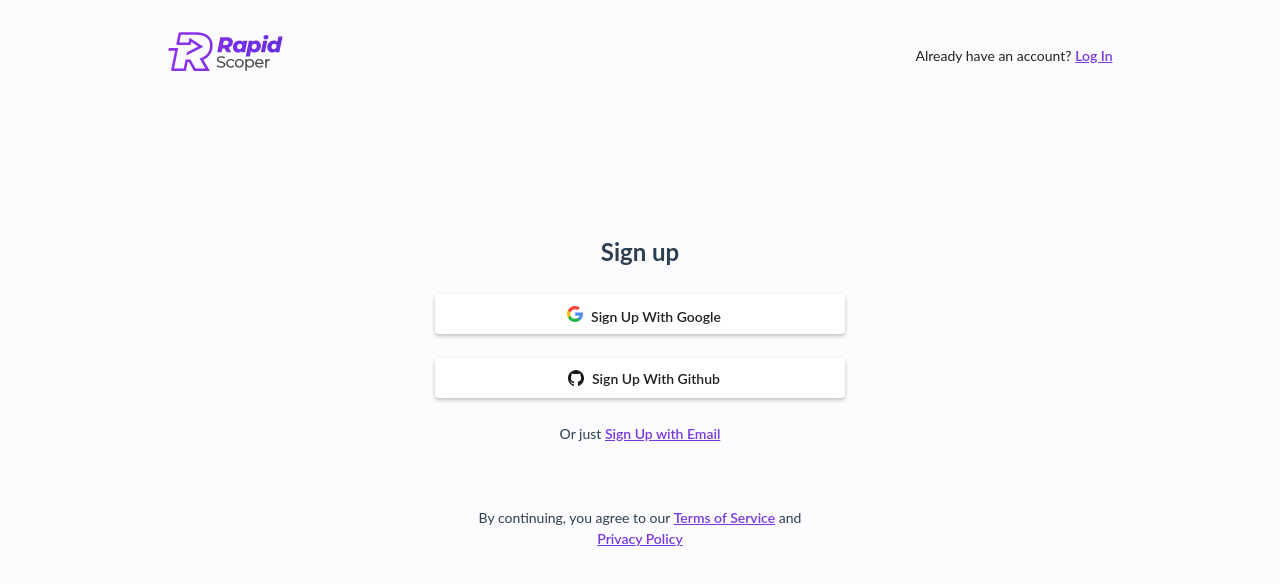
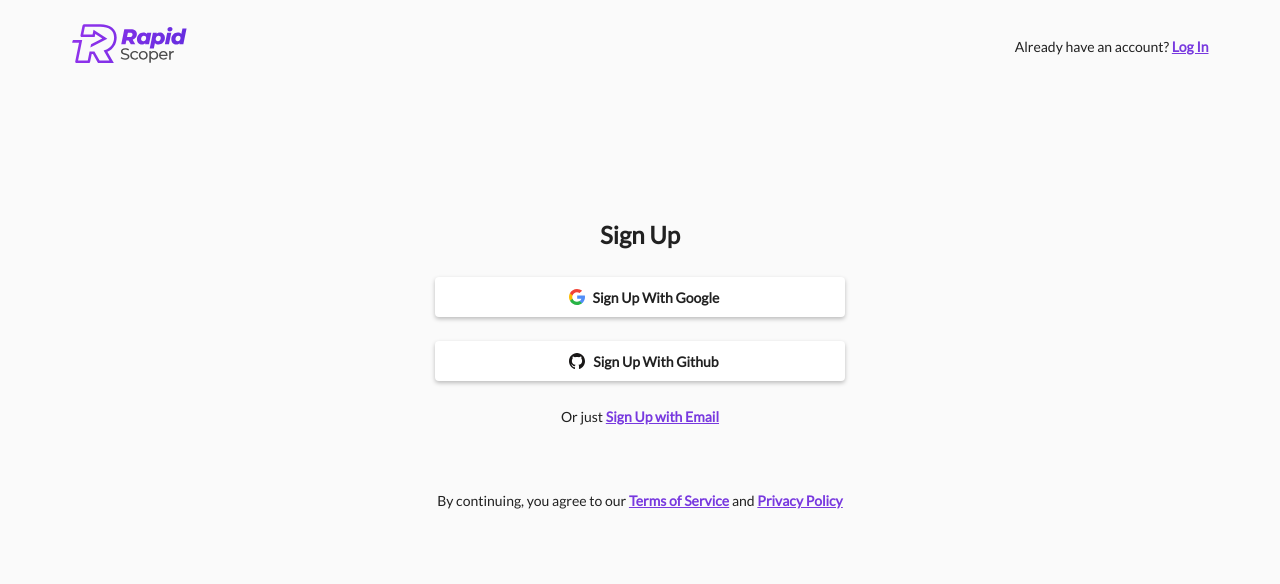
Before and after one commit to Mozzler/rapidscoper-frontend, a Vue app: page /signup in a window 1280 px wide. Shown: the top 584 px of the page. Built offline with nearby package versions, Linux system fonts and the light colour scheme; the HTML template or start-up script is replaced by a standard one.

Commit message:
fix style naming

```diff
--- a/src/App.vue
+++ b/src/App.vue
@@ -1,6 +1,6 @@
 <template>
   <v-app>
-    <v-content>
+    <v-content class="theme--rapid">
       <app-header/>
       <router-view />
     </v-content>
@@ -19,5 +19,5 @@ export default {
 </script>
 
 <style lang="scss">
-  @import './assets/scss/index.scss';
+  @import 'assets/scss/index';
 </style>
--- a/src/assets/scss/buttons.scss
+++ b/src/assets/scss/_buttons.scss
@@ -6,16 +6,14 @@ button {
   }
 
   &.social {
-    margin: 24px 0px 0px 0px;
+    margin: 24px 0 0 0;
     height: 40px;
     background: $color-white !important;
-    box-shadow: 0px 2px 4px rgba(0, 0, 0, 0.25) !important;
+    box-shadow: 0 2px 4px rgba(0, 0, 0, 0.25) !important;
+
     .v-btn__content {
       font-weight: 600;
       font-size: 14px;
-      span {
-        height: 17px;
-      }
     }
   }
 
--- /dev/null
+++ b/src/assets/scss/_forms.scss
@@ -0,0 +1,3 @@
+.signup-with-email {
+
+}
--- /dev/null
+++ b/src/assets/scss/_headers.scss
@@ -0,0 +1,13 @@
+.header-container {
+  padding: 32px 120px;
+  .app-logo {
+    height: 40px;
+    width: 115px;
+  }
+  p {
+    margin: 0px;
+  }
+  @media only screen and (max-width: 959px) {
+    padding: 16px;
+  }
+}
--- /dev/null
+++ b/src/assets/scss/_icons.scss
@@ -0,0 +1,8 @@
+.signup-container {
+
+  .social-button-icon {
+    margin: 0 8px;
+    width: 16px;
+    height: 16px;
+  }
+}
--- /dev/null
+++ b/src/assets/scss/_sections.scss
@@ -0,0 +1,17 @@
+.signup-section {
+  font-style: normal;
+  font-weight: 500;
+  text-align: center;
+  margin-top: 100px;
+}
+
+.signup-container {
+  max-width: 410px;
+
+  .signup-text-1 {
+    margin: 25px 0 0 0;
+  }
+  .signup-text-2 {
+    margin: 63px 0 0 0;
+  }
+}
--- a/src/assets/scss/index.scss
+++ b/src/assets/scss/index.scss
@@ -1,49 +1,21 @@
-@import 'variables.scss';
-@import 'buttons.scss';
-@import 'inputs.scss';
+@import url('https://fonts.googleapis.com/css?family=Lato&display=swap');
 
-.theme--light.application {
-  background: $color-app-background !important;
-}
+@import 'variables';
+@import 'buttons';
+@import 'headers';
+@import 'inputs';
+@import 'forms';
+@import 'sections';
+@import 'icons';
 
-.app {
-  font-family: Lato;
-  font-style: normal;
-  font-weight: 500;
-  -webkit-font-smoothing: antialiased;
-  -moz-osx-font-smoothing: grayscale;
-  text-align: center;
-  color: #2c3e50;
-  margin-top: 100px;
-}
-
-.app__img {
-  display: inline-block;
-  width: 200px;
-  height: 200px;
-  background-image: url('~@/assets/img/logo.png');
+.theme--rapid {
+  font-family: 'Lato', sans-serif;
 }
 
 h1 {
   font-size: 24px;
 }
-h3 {
-  margin: 40px 20px 0;
-}
-ul {
-  list-style-type: none;
-  padding: 0;
-}
-li {
-  display: inline-block;
-  margin: 0 10px;
-}
 a {
-  color: #42b983;
+  color: $color-primary;
   font-weight: 600;
 }
-p {
-  font-family: Lato;
-  font-style: normal;
-  font-weight: normal;
-}
--- a/src/components/pages/Signup.vue
+++ b/src/components/pages/Signup.vue
@@ -1,10 +1,10 @@
 <template>
-  <div class="app">
+  <div class="signup-section">
     <v-container fluid>
       <v-layout row wrap>
         <v-flex  offset-xs2 xs8 offset-sm3 sm6 offset-md4 md4>
           <v-container pa-0 class="signup-container">
-            <h1 class="sign-up-header">Sign up</h1>
+            <h1 class="sign-up-header">Sign Up</h1>
             <v-btn block class="social">
               <logo-google class="social-button-icon"/>
               <span>Sign Up With Google</span>
@@ -13,7 +13,10 @@
               <logo-git-hub class="social-button-icon"/>
               Sign Up With Github
             </v-btn>
-            <p class="signup-text-1">Or just <a href="http://www.google.com">Sign Up with Email</a></p>
+            <p class="signup-text-1" v-if="!emailFormVisible">
+              Or just <a href="" @click="showEmailForm">Sign Up with Email</a>
+            </p>
+            <signup-form v-else/>
             <p class="signup-text-2">By continuing, you agree to our
               <a href="http://www.google.com">Terms of Service</a>
               and
@@ -29,30 +32,23 @@
 <script>
 import LogoGitHub from '../particles/icons/LogoGitHub';
 import LogoGoogle from '../particles/icons/LogoGoogle';
+import SignupForm from '../particles/forms/SignupForm';
 
 export default {
   name: 'Signup',
   components: {
     LogoGitHub,
-    LogoGoogle
+    LogoGoogle,
+    SignupForm
   },
-  data: () => ({})
+  data: () => ({
+    emailFormVisible: false
+  }),
+  methods: {
+    showEmailForm($event) {
+      $event.preventDefault();
+      this.emailFormVisible = true;
+    }
+  }
 };
 </script>
-
-<style lang="scss" scoped>
-  .signup-container {
-    max-width: 410px;
-    .social-button-icon {
-      margin: 0px 8px;
-      width: 16px;
-      height: 16px;
-    }
-    .signup-text-1 {
-      margin: 25px 0px 0px 0px;
-    }
-    .signup-text-2 {
-      margin: 63px 0px 0px 0px;
-    }
-  }
-</style>
--- a/src/components/particles/Header.vue
+++ b/src/components/particles/Header.vue
@@ -28,19 +28,3 @@ export default {
   }
 };
 </script>
-
-<style lang="scss" scoped>
-  .header-container {
-    padding: 32px 120px;
-    .app-logo {
-      height: 40px;
-      width: 115px;
-    }
-    p {
-      margin: 0px;
-    }
-    @media only screen and (max-width: 959px) {
-      padding: 16px;
-    }
-  }
-</style>
--- a/src/components/particles/forms/SignupForm.vue
+++ b/src/components/particles/forms/SignupForm.vue
@@ -0,0 +1,22 @@
+<template>
+  <div class="signup-with-email">
+
+  </div>
+</template>
+
+<script>
+
+
+  export default {
+    name: 'SignupForm',
+    components: {
+
+    },
+    data: () => ({
+
+    }),
+    methods: {
+
+    }
+  };
+</script>
```
Also changed, not shown: src/assets/scss/_inputs.scss (renamed from src/assets/scss/inputs.scss), src/assets/scss/_variables.scss (renamed from src/assets/scss/variables.scss).
